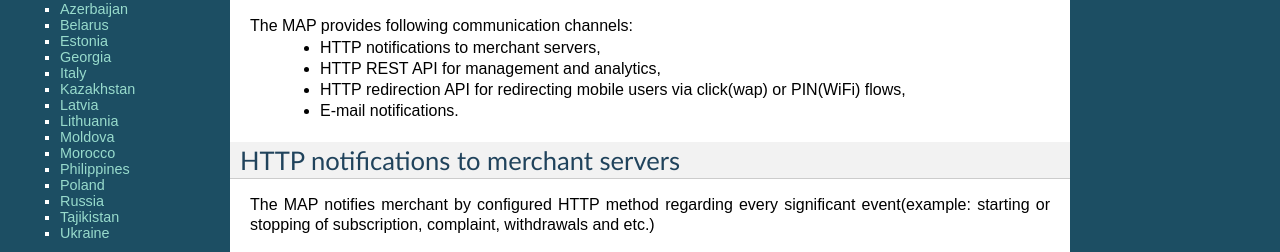
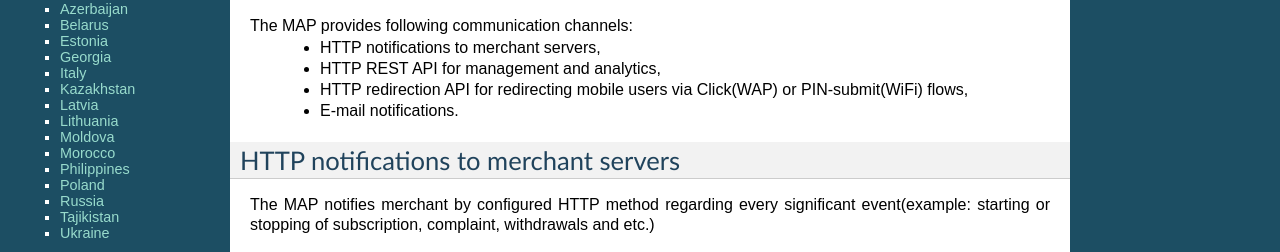
Before and after one commit to megasyst/lab, a Sphinx documentation site: the page built from docs/1_common.rst, in a window 1280 px wide and 900 px high. Shown: the part 153-405 px from the top of the window. Built offline with Sphinx 7.4.7, drawn with Linux system fonts in a browser that asks for light colours; some of the changed text lies outside the part shown.

Commit message:
Update 1_common.rst

```diff
--- a/docs/1_common.rst
+++ b/docs/1_common.rst
@@ -9,7 +9,7 @@ Megasyst Aggregation Platform(MAP) offers any merchant(service-provider) to prov
 The MAP provides following communication channels:
   * HTTP notifications to merchant servers,
   * HTTP REST API for management and analytics,
-  * HTTP redirection API for redirecting mobile users via click(wap) or PIN(WiFi) flows,
+  * HTTP redirection API for redirecting mobile users via Click(WAP) or PIN-submit(WiFi) flows,
   * E-mail notifications.
 
 HTTP notifications to merchant servers
```
Also changed, not shown: other parts of docs/1_common.rst (+0 -2 lines).
